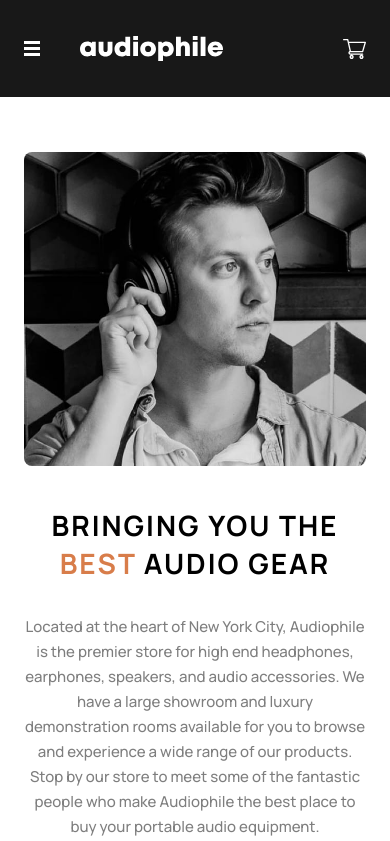
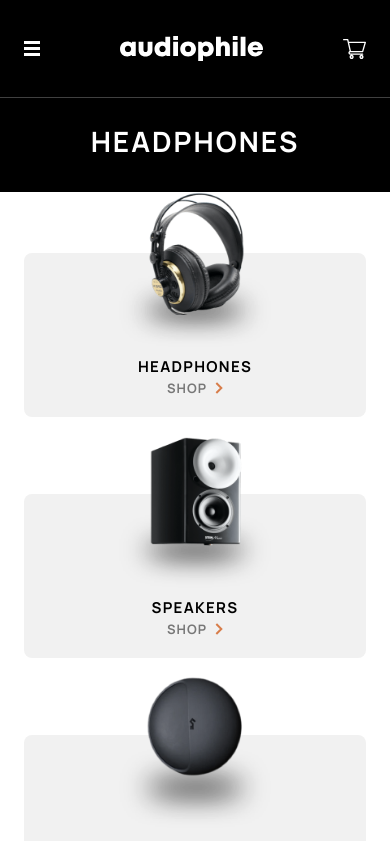
Before and after one commit to ngeorge07/audiophile-website, a Next.js app: page /earphones in a window 390 px wide. Shown: the top 841 px of the page. Built offline with nearby package versions, Linux system fonts and the light colour scheme.

Commit message:
fix: small visual bugs reagarding the header + title for categories pages

```diff
--- a/components/cards/home-cards/hero-image/HeroImage.tsx
+++ b/components/cards/home-cards/hero-image/HeroImage.tsx
@@ -10,7 +10,7 @@ const HeroImage: React.FC<IHeroImage> = () => {
     screenWidth < 600 ? 'mobile' : screenWidth < 1050 ? 'tablet' : 'desktop';
 
   return (
-    <section className="relative -z-10">
+    <section className="relative">
       <Image
         src={`/home/${imagePath}/image-header.jpg`}
         alt="Picture of the author"
--- a/components/navigation/header/Header.tsx
+++ b/components/navigation/header/Header.tsx
@@ -42,8 +42,8 @@ const BurgerMenu: React.FC<{ screenWidth: number }> = ({ screenWidth }) => {
   return (
     <nav className={` border-b border-b-white/25 `}>
       <div
-        className={` relative flex items-center py-9 z-50 ${
-          screenWidth < 600 && 'px-6 bg-[#181818]'
+        className={`relative flex items-center py-9 z-50 ${
+          screenWidth < 600 && 'px-6 bg-black'
         }`}
       >
         <button
@@ -64,12 +64,12 @@ const BurgerMenu: React.FC<{ screenWidth: number }> = ({ screenWidth }) => {
         </button>
 
         <Link href="/">
-          <a className="ml-10">
+          <a className="mx-auto md:ml-10">
             <Logo />
           </a>
         </Link>
 
-        <button className="ml-auto">
+        <button className="md:ml-auto">
           <IconCart />
         </button>
       </div>
--- a/pages/[category]/index.tsx
+++ b/pages/[category]/index.tsx
@@ -1,11 +1,7 @@
-import type {
-  GetStaticPaths,
-  GetStaticProps,
-  InferGetStaticPropsType,
-} from 'next';
-import Link from 'next/link';
+import type { GetStaticPaths, GetStaticProps } from 'next';
 import AdvertLayout from '../../components/layouts/advert/AdvertLayout';
 import PrimaryLayout from '../../components/layouts/primary/PrimaryLayout';
+import CategoriesSection from '../../components/navigation/categories-section/CategoriesSection';
 import database from '../../lib/products/data.json';
 import { IProductData } from '../../lib/products/types';
 import { NextPageWithLayout } from '../page';
@@ -41,14 +37,26 @@ export const getStaticProps: GetStaticProps<PageProps, ContextParams> = async (
   };
 };
 
-const Category = ({
-  products,
-}: InferGetStaticPropsType<typeof getStaticProps>) => {
-  return products.map((product: IProductData, i: number) => (
-    <Link key={i} href={`/${product.category}/${product.slug}`}>
-      <a>{product.name}</a>
-    </Link>
-  ));
+// const Category = ({
+//   products,
+// }: InferGetStaticPropsType<typeof getStaticProps>) => {
+//   return products.map((product: IProductData, i: number) => (
+//     <Link key={i} href={`/${product.category}/${product.slug}`}>
+//       <a>{product.name}</a>
+//     </Link>
+//   ));
+// };
+
+const Category = () => {
+  return (
+    <>
+      <section className="bg-black relative top-0 left-0 h-48 flex items-end justify-center">
+        <h1 className="font-h4 text-white pb-8">headphones</h1>
+      </section>
+
+      <CategoriesSection />
+    </>
+  );
 };
 
 export default Category;
```
